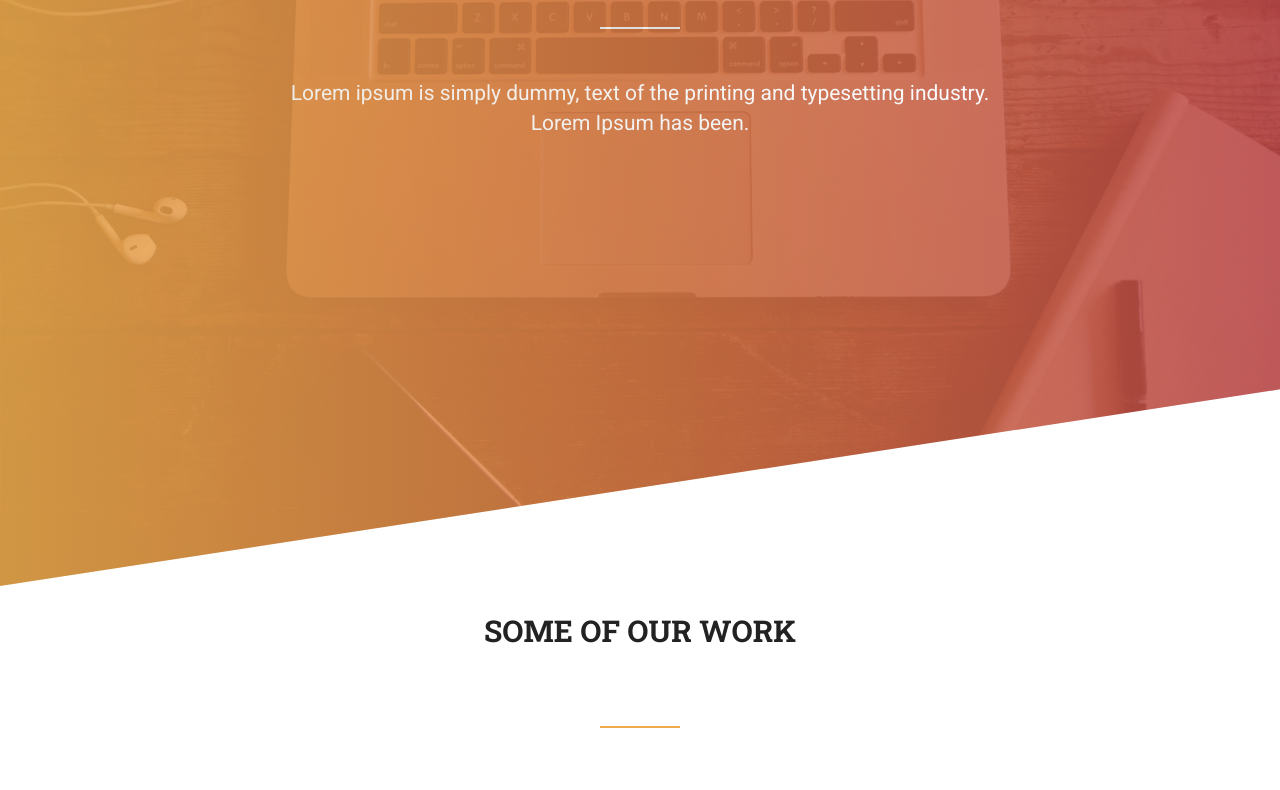
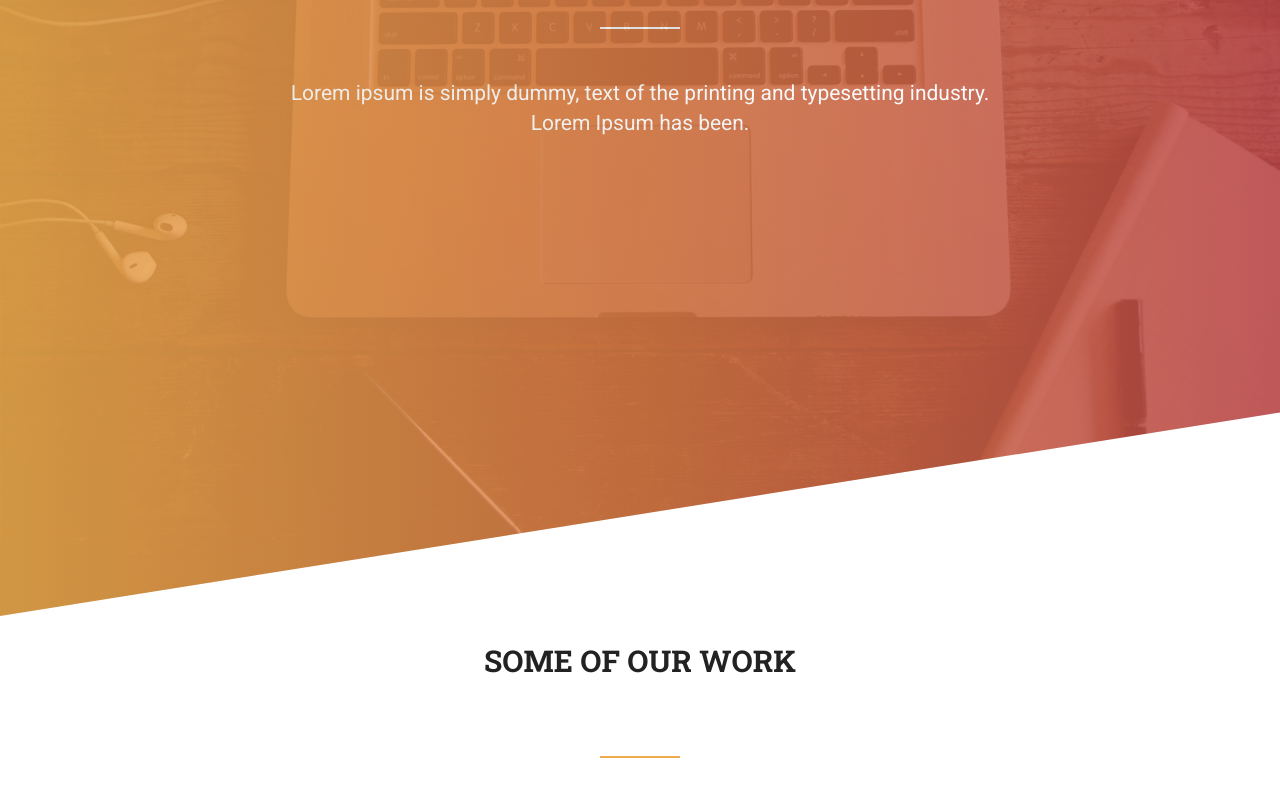
Before and after one commit to akermang/gottalent, a plain HTML site: page index.html in a window 1280 px wide. Shown: the part 269-1059 px from the top of the page. Drawn offline with nearby package versions, Linux system fonts and the light colour scheme; a script that the page names is missing.

Commit message:
css size refix

```diff
--- a/scss/layout/_banner.scss
+++ b/scss/layout/_banner.scss
@@ -1,6 +1,6 @@
 
 .banner-cont{
-    height: 855px;
+    height: 885px;
     position: relative;
     padding:0;
     margin: 0 auto;
@@ -17,7 +17,7 @@
     img{
         width: 100%;
         opacity: 0.14;
-        height: 855px;
+        height: 885px;
     }
 
     .heading-cont{
```
Also changed, not shown: css/main.css.
